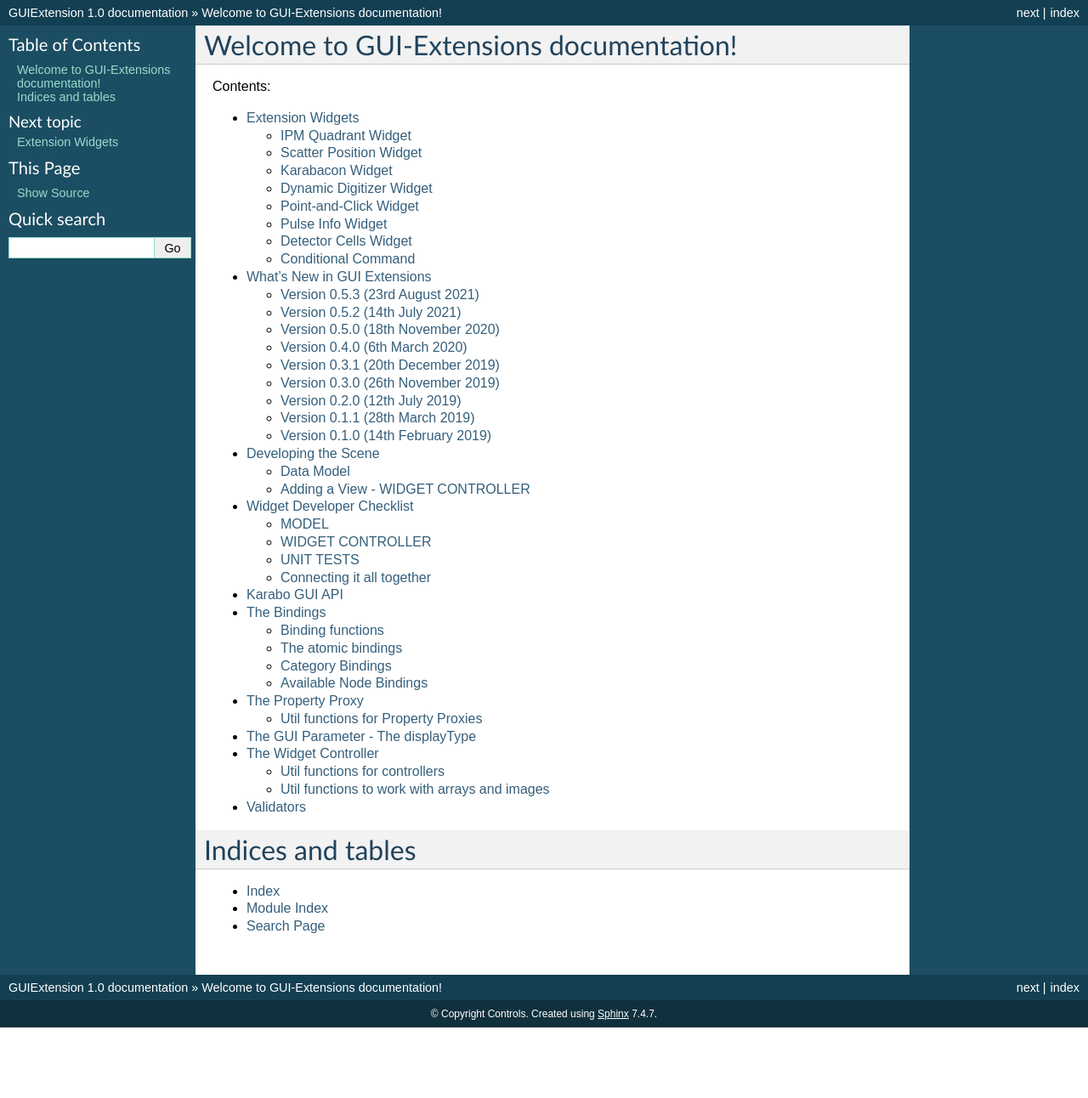
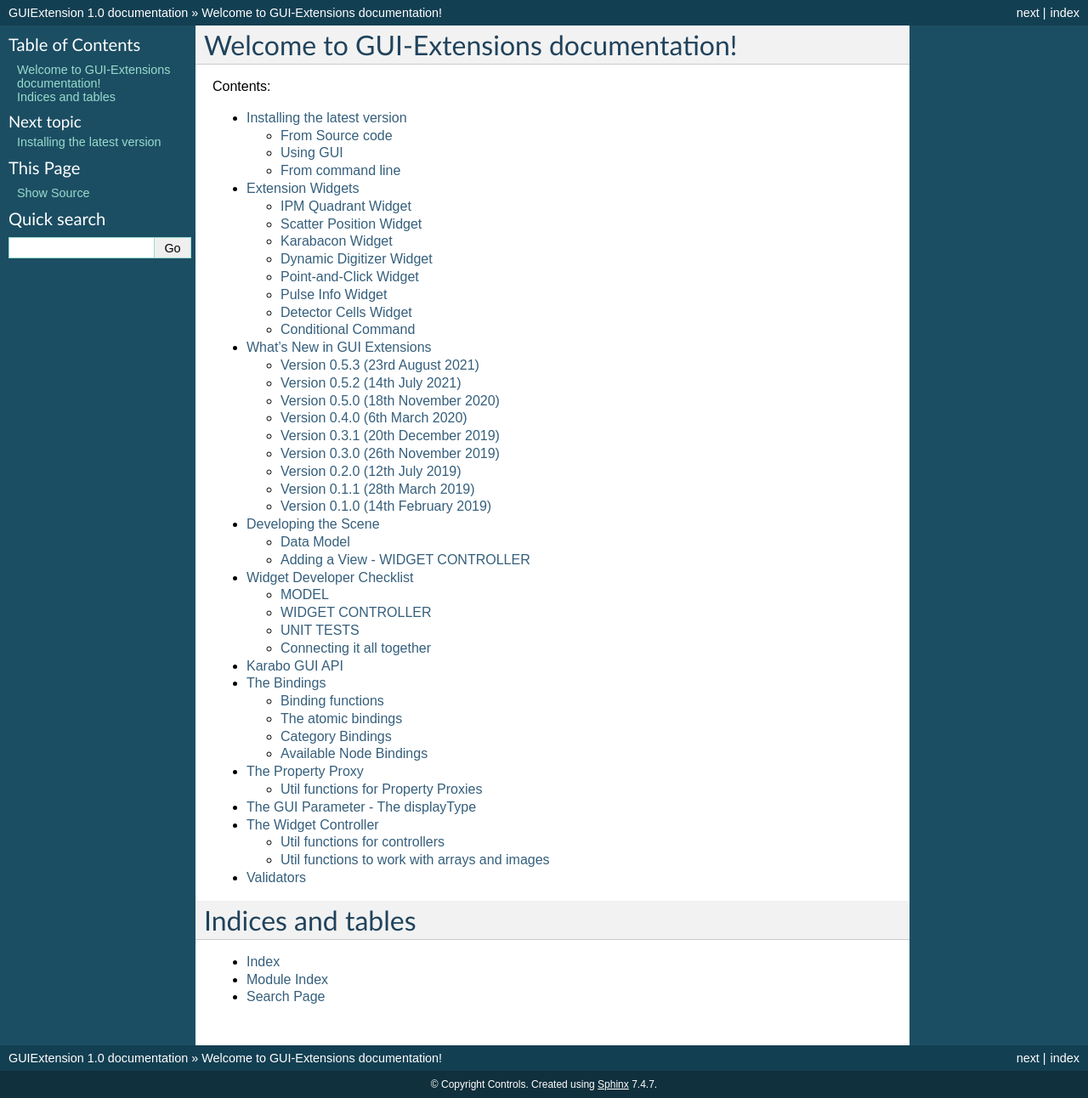
Before and after one commit to European-XFEL/guiextensions, a Sphinx documentation site: the page built from doc/source/index.rst, in a window 1280 px wide. Shown: the whole page at 85% size. Built offline with Sphinx 7.4.7, drawn with Linux system fonts in a browser that asks for light colours; before the commit the page ends 1209 px from its top, so only the background shows below that; some of the changed lines change nothing that is shown.

Commit message:
GUI Extension: how to install the latest version.

```diff
--- a/doc/source/index.rst
+++ b/doc/source/index.rst
@@ -8,6 +8,7 @@
 .. toctree::
    :maxdepth: 2
 
+   install_latest_version
    widget_documentation
    whats_new
    gui_scene_development
--- /dev/null
+++ b/doc/source/install_latest_version.rst
@@ -0,0 +1,32 @@
+*****************************
+Installing the latest version
+*****************************
+
+You can install the latest version of GUI Extensions in one of the following ways.
+
+From Source code
+================
+
+- `git clone https://git.xfel.eu/karaboDevices/guiextensions`
+- activate the environment of the GUI
+- `pip install -e guiextensions`
+
+If you already have the repository cloned, then
+
+- `git pull`
+- `pip install -e .`
+
+
+Using GUI
+=========
+- Open Karabo GUI
+- Select ``Check for Updates`` from ``Help`` menu. This opens a dialog.
+- Click the refresh button to get the latest version.
+- Click the "Update" button.
+
+
+From command line
+=================
+You can update GUI Extensions by using the ``karabo-update-extensions`` executable as
+
+`karabo-update-extensions --latest`
```
